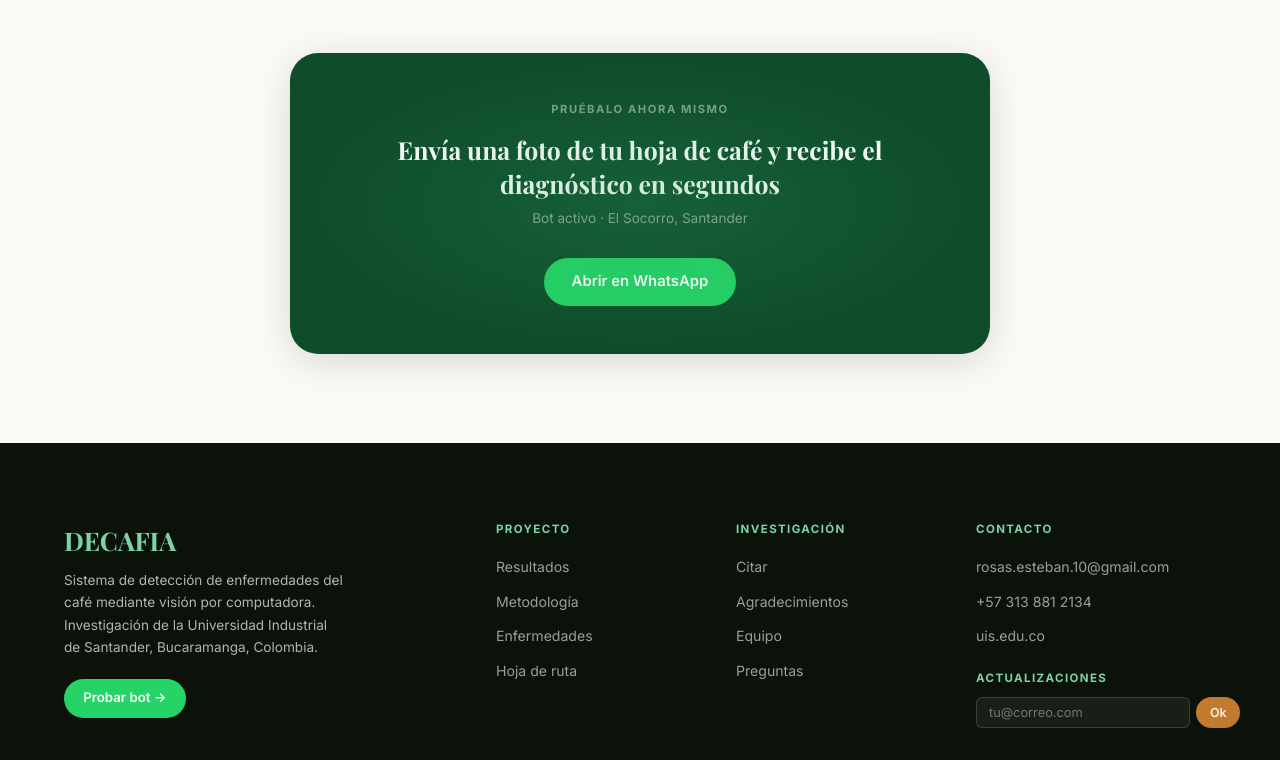
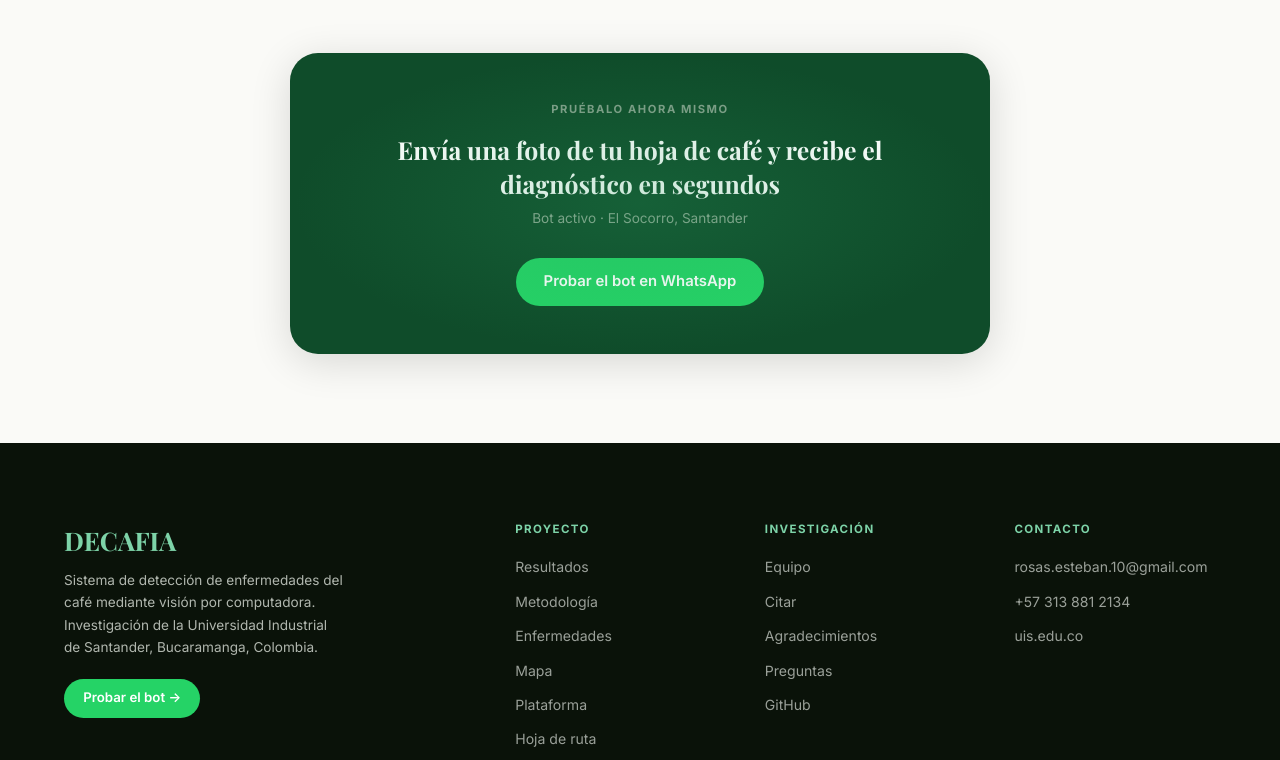
Before and after one commit to estebanr25/decafia-landing, a plain HTML site: page decafia_landing_v6.html in a window 1280 px wide. Shown: the part 2037-2797 px from the top of the page. Drawn offline with nearby package versions, Linux system fonts and the light colour scheme; a web font is replaced by a local one.

Commit message:
Phase 2.5: WhatsApp-only CTA, fix copyright, slim footer, anchor audit
- CTA strings: "Probar el bot" / "Try the bot" throughout (nav, hero, how-it-works panel, footer). WhatsApp URL is the sole try-the-model action.
- Webcam demo reserved for Phase 4 open-source strip only (not a CTA anywhere)
- Copyright: "© 2025 Luis Esteban Rosas Ruiz · Universidad Industrial de Santander" (Andrey stays as paper co-author in BibTeX, not in site copyright)
- Footer: removed "Actualizaciones" newsletter column + form entirely; grid stays brand + Project + Research + Contact (4 CSS columns, 3 content columns as requested)
- Footer Project col: added #impacto and #tecnologia links; Research col: added GitHub link; Contact col: no newsletter
- Anchor audit: all 10 forward-reference hrefs (#resultados, #metodologia, #enfermedades, #impacto, #tecnologia, #equipo, #hoja-de-ruta, #preguntas, #citar, #agradecimientos) match planned section IDs for Phases 3-5
- CSS: added scroll-margin-top: 80px to section[id], div[id] globally so anchor jumps clear the fixed nav

Co-Authored-By: Claude Sonnet 4.6 <noreply@anthropic.com>

```diff
--- a/decafia_landing_v6.html
+++ b/decafia_landing_v6.html
@@ -162,6 +162,8 @@
     ul, ol { list-style: none; }
     button { cursor: pointer; border: none; background: none; font-family: inherit; color: inherit; }
     [hidden] { display: none !important; }
+    /* Prevent fixed nav from obscuring anchor targets */
+    section[id], div[id] { scroll-margin-top: 80px; }
 
     /* =====================================================
        4. ACCESSIBILITY UTILITIES
@@ -1174,7 +1176,7 @@
          class="nav-cta"
          target="_blank"
          rel="noopener noreferrer"
-         data-i18n="nav_cta">Probar Bot</a>
+         data-i18n="nav_cta">Probar el bot</a>
 
       <!-- Hamburger for mobile -->
       <button class="nav-hamburger" id="nav-hamburger" aria-label="Abrir menú" aria-expanded="false" onclick="toggleMobileMenu()">
@@ -1193,7 +1195,7 @@
     <div class="nav-mobile-actions">
       <a href="https://wa.me/573138812134?text=Hola%2C%20quiero%20probar%20DECAFIA"
          class="btn btn-wa" target="_blank" rel="noopener noreferrer"
-         data-i18n="nav_cta">Probar Bot</a>
+         data-i18n="nav_cta">Probar el bot</a>
     </div>
   </nav>
 
@@ -1263,7 +1265,7 @@
             <a href="https://wa.me/573138812134?text=Hola%2C%20quiero%20probar%20DECAFIA"
                target="_blank" rel="noopener noreferrer"
                class="btn btn-wa"
-               data-i18n="hero_btn1">📲 Probar en WhatsApp</a>
+               data-i18n="hero_btn1">📲 Probar el bot</a>
             <a href="#resultados" class="btn hero-btn-outline" data-i18n="hero_btn2">Ver resultados científicos</a>
           </div>
 
@@ -1422,7 +1424,7 @@
           <a href="https://wa.me/573138812134?text=Hola%2C%20quiero%20probar%20DECAFIA"
              target="_blank" rel="noopener noreferrer"
              class="btn btn-wa"
-             data-i18n="how_open_wa">Abrir en WhatsApp</a>
+             data-i18n="how_open_wa">Probar el bot en WhatsApp</a>
         </div>
       </div>
     </section>
@@ -1455,6 +1457,8 @@
           <li><a href="#resultados" data-i18n="nav_results">Resultados</a></li>
           <li><a href="#metodologia" data-i18n="nav_method">Metodología</a></li>
           <li><a href="#enfermedades" data-i18n="nav_diseases">Enfermedades</a></li>
+          <li><a href="#impacto" data-i18n="nav_map">Mapa</a></li>
+          <li><a href="#tecnologia" data-i18n="tech_eyebrow">Plataforma</a></li>
           <li><a href="#hoja-de-ruta" data-i18n="nav_roadmap">Hoja de ruta</a></li>
         </ul>
       </div>
@@ -1463,10 +1467,11 @@
       <div>
         <p class="footer-col-title" data-i18n="footer_col_research">Investigación</p>
         <ul class="footer-links">
+          <li><a href="#equipo" data-i18n="nav_team">Equipo</a></li>
           <li><a href="#citar" data-i18n="footer_cite">Citar</a></li>
           <li><a href="#agradecimientos" data-i18n="footer_ack">Agradecimientos</a></li>
-          <li><a href="#equipo" data-i18n="nav_team">Equipo</a></li>
           <li><a href="#preguntas" data-i18n="nav_faq">FAQ</a></li>
+          <li><a href="https://github.com/estebanr25/decafia" target="_blank" rel="noopener">GitHub</a></li>
         </ul>
       </div>
 
@@ -1478,23 +1483,12 @@
           <li><a href="https://wa.me/573138812134" target="_blank" rel="noopener">+57 313 881 2134</a></li>
           <li><a href="https://uis.edu.co" target="_blank" rel="noopener">uis.edu.co</a></li>
         </ul>
-        <!-- Newsletter placeholder -->
-        <form style="margin-top:1.25rem;" onsubmit="event.preventDefault();window.location.href='mailto:rosas.esteban.10@gmail.com?subject=DECAFIA%20Newsletter';">
-          <p class="footer-col-title" style="margin-bottom:0.6rem;" data-i18n="footer_newsletter">Actualizaciones</p>
-          <div style="display:flex;gap:0.4rem;max-width:240px;">
-            <input type="email" placeholder="tu@correo.com"
-                   aria-label="Correo electrónico para actualizaciones"
-                   style="flex:1;padding:0.45rem 0.75rem;border-radius:var(--radius-sm);border:1px solid rgba(255,255,255,0.15);background:rgba(255,255,255,0.06);color:inherit;font-family:inherit;font-size:0.8rem;" />
-            <button type="submit" class="btn btn-amber" style="padding:0.45rem 0.85rem;font-size:0.78rem;" data-i18n="footer_subscribe">Ok</button>
-          </div>
-        </form>
       </div>
     </div>
 
     <div class="footer-bottom">
       <p class="footer-copy">
-        © 2025 Luis Esteban Rosas Ruiz &amp; Andrey Fernando Salom Medina ·
-        Universidad Industrial de Santander
+        © 2025 Luis Esteban Rosas Ruiz · Universidad Industrial de Santander
       </p>
       <p class="footer-disclaimer" data-i18n="footer_disclaimer">
         DECAFIA es un prototipo de investigación. Las recomendaciones de tratamiento provienen
@@ -1525,7 +1519,7 @@
       nav_team:        { es: 'Equipo',                        en: 'Team' },
       nav_roadmap:     { es: 'Hoja de ruta',                  en: 'Roadmap' },
       nav_faq:         { es: 'Preguntas',                     en: 'FAQ' },
-      nav_cta:         { es: 'Probar Bot',                    en: 'Try Bot' },
+      nav_cta:         { es: 'Probar el bot',                  en: 'Try the bot' },
 
       /* ── Hero ── */
       hero_status:     { es: 'Bot en producción · responde en &lt;3 s', en: 'Bot in production · responds in &lt;3 s' },
@@ -1534,7 +1528,7 @@
       hero_h1_b:       { es: 'del mundo', en: 'in the world' },
       hero_sub:        { es: 'DECAFIA detecta Roya, Coco y Minador en hojas de café en menos de 3 segundos, directamente desde WhatsApp. Modelo YOLOv8m entrenado con datos reales de campo en Santander, Colombia.',
                          en: 'DECAFIA detects Roya, Coco and Minador on coffee leaves in under 3 seconds, directly via WhatsApp. YOLOv8m model trained on real field data from Santander, Colombia.' },
-      hero_btn1:       { es: '📲 Probar en WhatsApp', en: '📲 Try on WhatsApp' },
+      hero_btn1:       { es: '📲 Probar el bot',       en: '📲 Try the bot' },
       hero_btn2:       { es: 'Ver resultados científicos', en: 'View scientific results' },
       hero_meta_paper: { es: '📄 Leer paper', en: '📄 Read paper' },
       hero_meta_gh:    { es: '🐙 GitHub', en: '🐙 GitHub' },
@@ -1568,7 +1562,7 @@
       step3_desc:      { es: 'En menos de 3 segundos recibes la enfermedad detectada, la confianza del modelo y la recomendación de tratamiento.', en: 'In under 3 seconds you receive the detected disease, model confidence, and treatment recommendation.' },
       how_cta_title:   { es: 'Envía una foto de tu hoja de café y recibe el diagnóstico en segundos', en: 'Send a photo of your coffee leaf and receive the diagnosis in seconds' },
       how_cta_sub:     { es: 'Bot activo · El Socorro, Santander', en: 'Bot active · El Socorro, Santander' },
-      how_open_wa:     { es: 'Abrir en WhatsApp', en: 'Open in WhatsApp' },
+      how_open_wa:     { es: 'Probar el bot en WhatsApp', en: 'Try the bot on WhatsApp' },
 
       /* ── Results ── */
       res_eyebrow:     { es: 'Resultados científicos', en: 'Scientific results' },
@@ -1745,14 +1739,12 @@
 
       /* ── Footer ── */
       footer_brand_desc: { es: 'Sistema de detección de enfermedades del café mediante visión por computadora. Investigación de la Universidad Industrial de Santander, Bucaramanga, Colombia.', en: 'Coffee disease detection system using computer vision. Research from the Universidad Industrial de Santander, Bucaramanga, Colombia.' },
-      footer_try_bot:  { es: 'Probar bot →', en: 'Try bot →' },
+      footer_try_bot:  { es: 'Probar el bot →', en: 'Try the bot →' },
       footer_col_project: { es: 'Proyecto', en: 'Project' },
       footer_col_research:{ es: 'Investigación', en: 'Research' },
       footer_col_contact: { es: 'Contacto', en: 'Contact' },
       footer_cite:     { es: 'Citar', en: 'Cite' },
       footer_ack:      { es: 'Agradecimientos', en: 'Acknowledgments' },
-      footer_newsletter:{ es: 'Actualizaciones', en: 'Updates' },
-      footer_subscribe:{ es: 'Ok', en: 'Ok' },
       footer_disclaimer: { es: 'DECAFIA es un prototipo de investigación. Las recomendaciones de tratamiento provienen de las guías fitosanitarias oficiales de Cenicafé y son de carácter orientativo; consulte siempre a un agrónomo calificado antes de aplicar agroquímicos.', en: 'DECAFIA is a research prototype. Treatment recommendations are sourced from Cenicafé\'s official phytosanitary guidelines and are advisory only; always consult a qualified agronomist before applying agrochemicals.' }
     };
 
```
